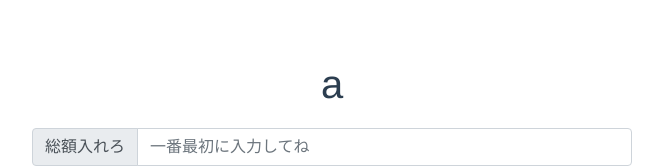
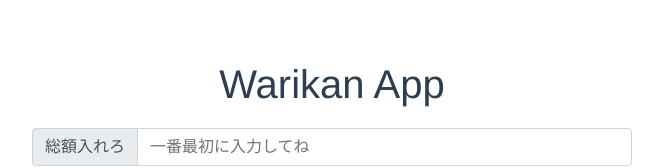
Before and after one commit to babu-ch/wari, a Vue app: page / in a window 1280 px wide. Shown: the top 168 px of the page, without its empty margins (308-971 px from the left). Built offline with nearby package versions, Linux system fonts and the light colour scheme.

Commit message:
[update] title消えとったわ

```diff
--- a/src/App.vue
+++ b/src/App.vue
@@ -1,6 +1,6 @@
 <template>
   <div id="app" clas="container">
-      <h1 id="title">a</h1>
+      <h1 id="title">Warikan App</h1>
       <input-payment></input-payment>
       <input-user></input-user>
       <user-list></user-list>
```
